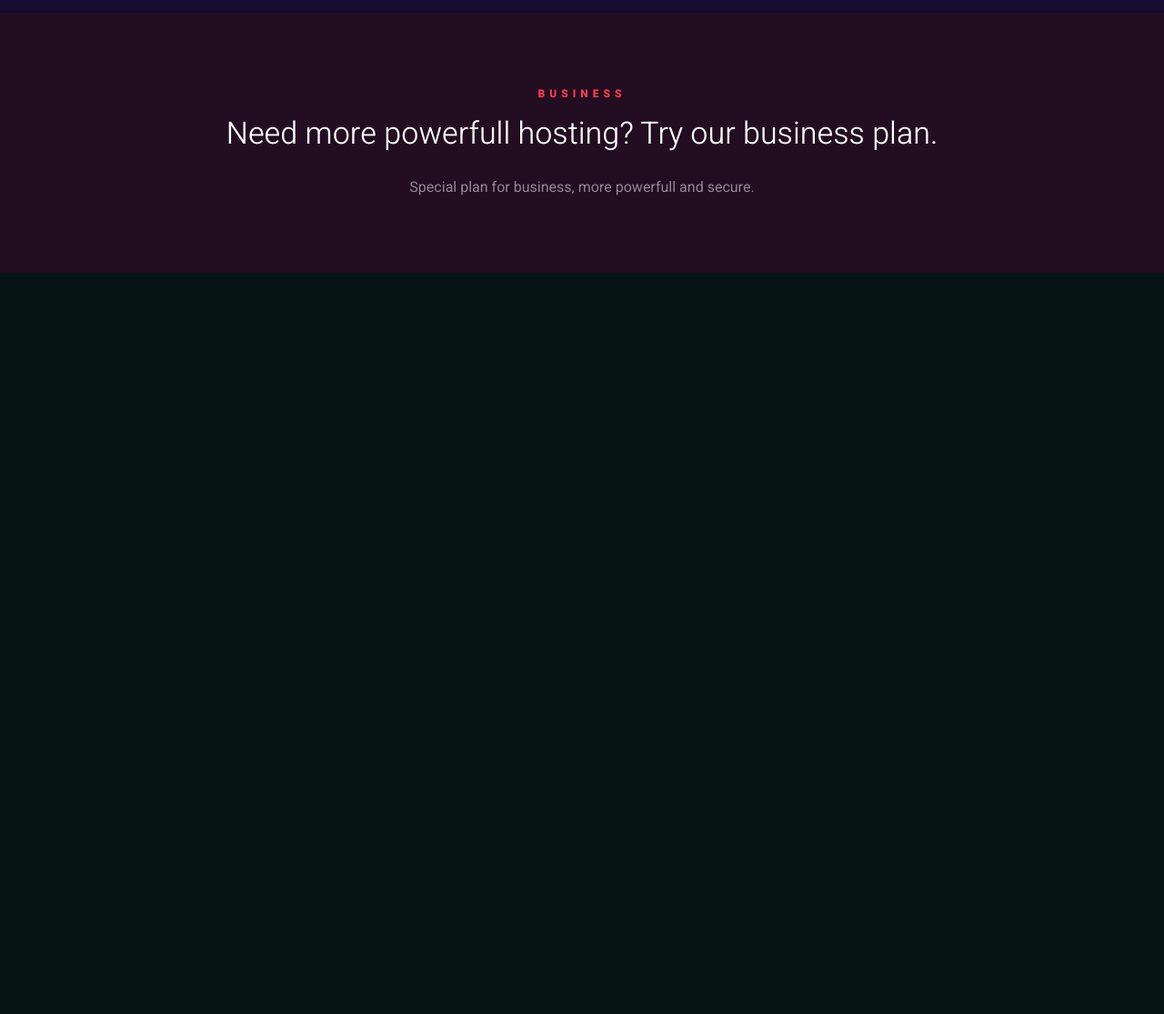
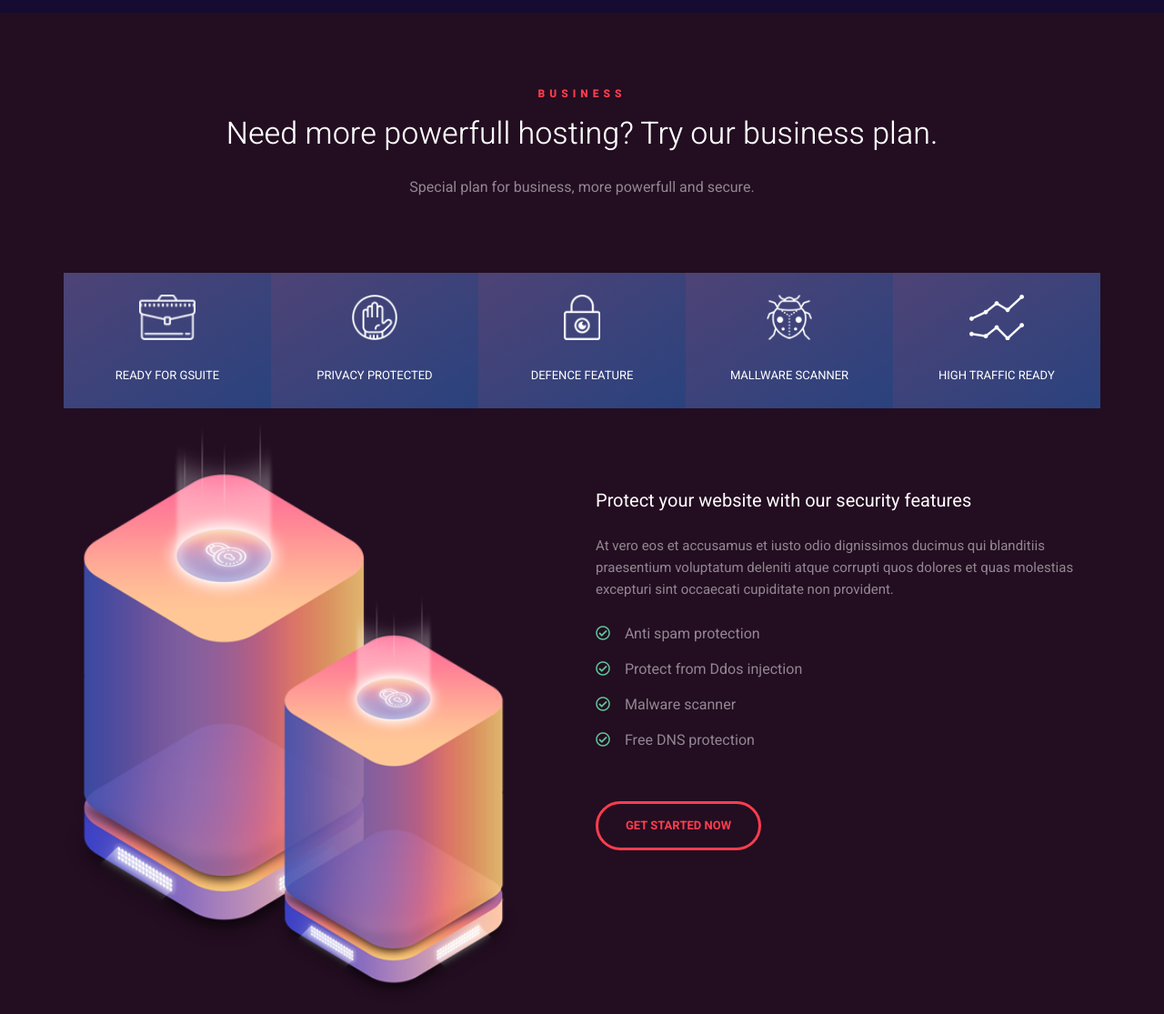
Before and after one commit to fujaelsuhag/webhosting, a plain HTML site: page index.html in a window 1280 px wide. Shown: the part 6458-7573 px from the top of the page at 91% size. Before the commit the page ends 6758 px from the top, so only its background shows below. Drawn offline with nearby package versions, Linux system fonts and the light colour scheme.

Commit message:
business service section completed

```diff
--- a/index.html
+++ b/index.html
@@ -3,7 +3,7 @@
 <head>
     <meta charset='utf-8'>
     <meta http-equiv='X-UA-Compatible' content='IE=edge'>
-    <title>Web Host: Project</title>
+    <title>Project :: Web Hosting ::</title>
     <meta name='viewport' content='width=device-width, initial-scale=1'>
 
     <!-- google fonts -->
@@ -569,11 +569,61 @@
 
         <!-- business section starts -->
     <section class="business_section">
-        <div class="container">
+        <div class="container clearfix">
             <div class="common_title">
                 <h4>business</h4>
                 <h2>Need more powerfull hosting? Try our business plan.</h2>
                 <p>Special plan for business, more powerfull and secure.</p>
+            </div>
+            <div class="business_icon_section">
+                <div class="col-1-of-5">
+                    <img src="img/business_icon_one.png" alt="Business Icon">
+                    <p>ready for gsuite</p>
+                </div>
+                <div class="col-1-of-5">
+                    <img src="img/business_icon_two.png" alt="Business Icon">
+                    <p>privacy protected</p>
+                </div>
+                <div class="col-1-of-5">
+                    <img src="img/business_icon_three.png" alt="Business Icon">
+                    <p>defence feature</p>
+                </div>
+                <div class="col-1-of-5">
+                    <img src="img/business_icon_four.png" alt="Business Icon">
+                    <p>mallware scanner</p>
+                </div>
+                <div class="col-1-of-5">
+                    <img src="img/business_icon_five.png" alt="Business Icon">
+                    <p>high traffic ready</p>
+                </div>
+            </div>
+            <div class="business_service_section">
+                <div class="col-1-of-2">
+                    <img src="img/business_server.png" alt="Business Server Image">
+                </div>
+                <div class="col-1-of-2 business_server_desc">
+                    <h2>Protect your website with our security features</h2>
+                    <p>At vero eos et accusamus et iusto odio dignissimos ducimus qui blanditiis praesentium voluptatum deleniti atque corrupti quos dolores et quas molestias excepturi sint occaecati cupiditate non provident. </p>
+                    <ul>
+                        <li>
+                            <i class="far fa-check-circle"></i>
+                            Anti spam protection
+                        </li>
+                        <li>
+                            <i class="far fa-check-circle"></i>
+                            Protect from Ddos injection
+                        </li>
+                        <li>
+                            <i class="far fa-check-circle"></i>
+                            Malware scanner
+                        </li>
+                        <li>
+                            <i class="far fa-check-circle"></i>
+                            Free DNS protection
+                        </li>
+                    </ul>
+                    <a href="">get started now</a>
+                </div>
             </div>
         </div>
     </section>
--- a/style.scss
+++ b/style.scss
@@ -494,5 +494,80 @@ nav{
             padding-bottom: 80px;
         }
     }
+
+    .business_icon_section{
+        color: #fff;
+        text-align: center;
+        .col-1-of-5{
+            width: calc(100% / 5);
+            margin-right: 0;
+            background-image: linear-gradient(to right bottom, #4e4376, #2a427e);
+            padding: 24px;
+            img{
+                height: 50px;
+            }
+            p{
+                text-transform: uppercase;
+                font-size: 13px;
+                line-height: 24px;
+                font-weight: 400;
+                margin-top: 20px;
+            }
+
+            &:hover{
+                background-image: linear-gradient(to right bottom, #ff0566, #fa7236);
+                transform: translatey(-3px);
+                transition: all 0.3s;
+            }
+        }
+    }
+    .business_service_section{
+        img{
+            width: 90%;
+        }
+        .business_server_desc{
+            padding-top: 80px;
+            color: #fff;
+            h2{
+                font-size: 20px;
+                font-weight: 400;
+                line-height: 24px;
+                margin-bottom: 25px;
+            }
+            p{
+                font-size: 15px;
+                font-weight: 400;
+                line-height: 24px;
+                color: rgba(255, 255, 255, 0.5);
+                margin-bottom: 25px;
+            }
+            ul{
+                li{
+                    margin-bottom: 15px;
+                    color: rgba(255, 255, 255, 0.5);
+                    i{
+                        margin-right: 12px;
+                        color: #60c79a;
+                    }
+                }
+            }
+            a{
+                font-size: 13px;
+                line-height: 18px;
+                font-weight: 700;
+                text-transform: uppercase;
+                color: #fc3d4d;
+                border: 3px solid #fc3d4d;
+                padding: 15px 30px;
+                border-radius: 50px;
+                margin-top: 40px;
+                display: inline-block;
+                &:hover{
+                    background-color: #fc3d4d;
+                    color: #fff;
+                }
+            }
+        }
+    }
 }
     /* business section ends */
```
Also changed, not shown: css/style.min.css, img/business_icon_five.png (added), img/business_icon_four.png (added), img/business_icon_one.png (added), img/business_icon_three.png (added), img/business_icon_two.png (added), img/business_server.png (added), 1 other file.
